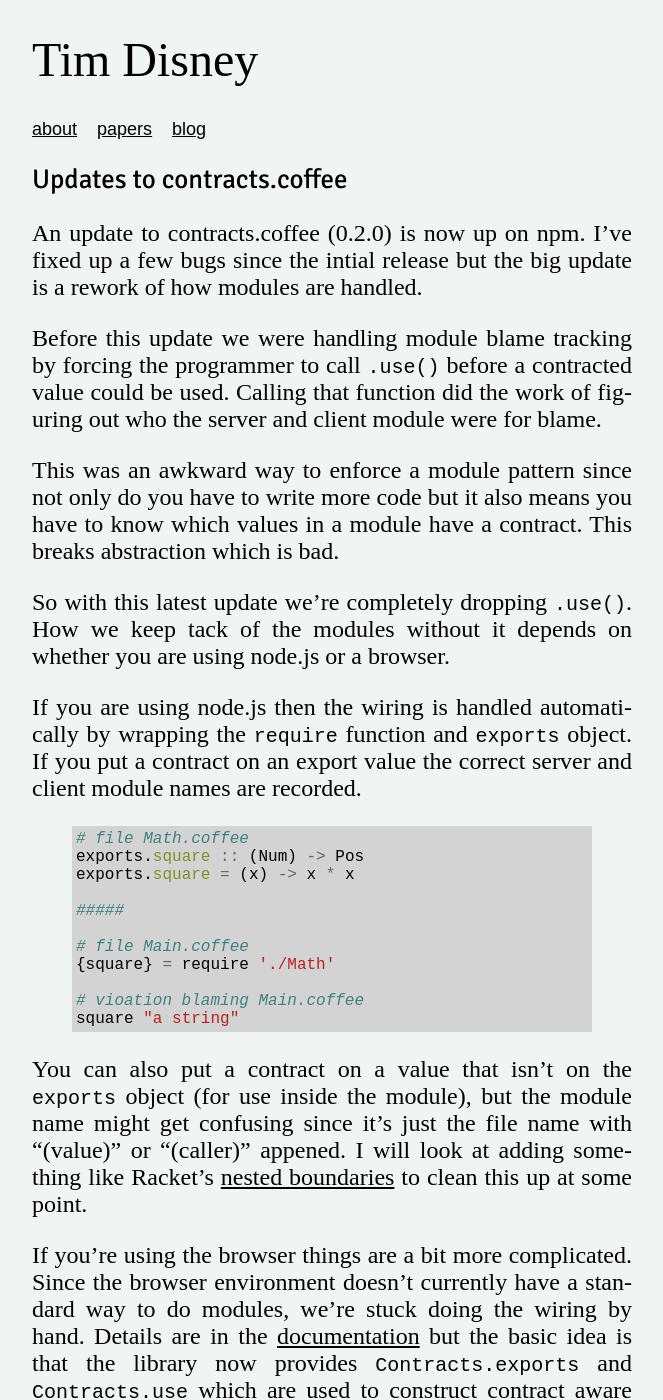
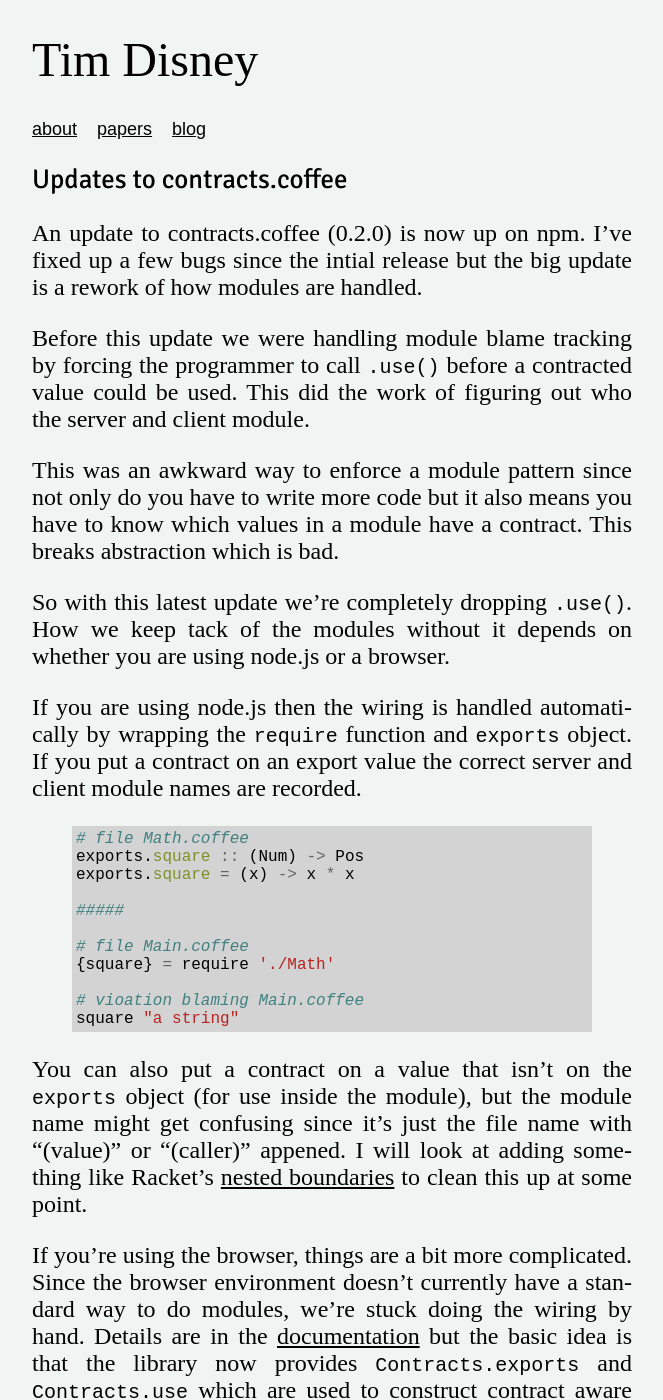
Before and after one commit to disnet/disnet.github.com, a Jekyll site: the page built from _posts/2012-1-3-updates-to-contracts.coffee.markdown, in a window 1280 px wide and 1400 px high. Shown: the whole window, without its empty margins (308-971 px from the left). Built offline with Jekyll 4.4.1, drawn with Linux system fonts in a browser that asks for light colours; some web fonts are replaced; comment, search, counter and statistics services are not loaded.

Commit message:
rewording

```diff
--- a/_posts/2012-1-3-updates-to-contracts.coffee.markdown
+++ b/_posts/2012-1-3-updates-to-contracts.coffee.markdown
@@ -8,9 +8,9 @@ a few bugs since the intial release but the big update is a rework of how
 modules are handled.
 
 Before this update we were handling module blame tracking by forcing the
-programmer to call `.use()` before a contracted value could be used. Calling
-that function did the work of figuring out who the server and client module
-were for blame.
+programmer to call `.use()` before a contracted value could be used. This
+did the work of figuring out who the server and client module.
+
 
 This was an awkward way to enforce a module pattern since not only do you have to
 write more code but it also means you have to know which values in a
@@ -43,7 +43,7 @@ the module), but the module name might get confusing since it's just the file na
 [nested boundaries](http://docs.racket-lang.org/reference/Attaching_Contracts_to_Values.html#%28part._.Nested_.Contract_.Boundaries%29)
 to clean this up at some point.
 
-If you're using the browser things are a bit more complicated. Since the browser environment
+If you're using the browser, things are a bit more complicated. Since the browser environment
 doesn't currently have a standard way to do modules, we're stuck doing the wiring by hand.
 Details are in the [documentation](http://disnetdev.com/contracts.coffee/) but the basic idea is that
 the library now provides `Contracts.exports` and `Contracts.use` which are used to construct
```
